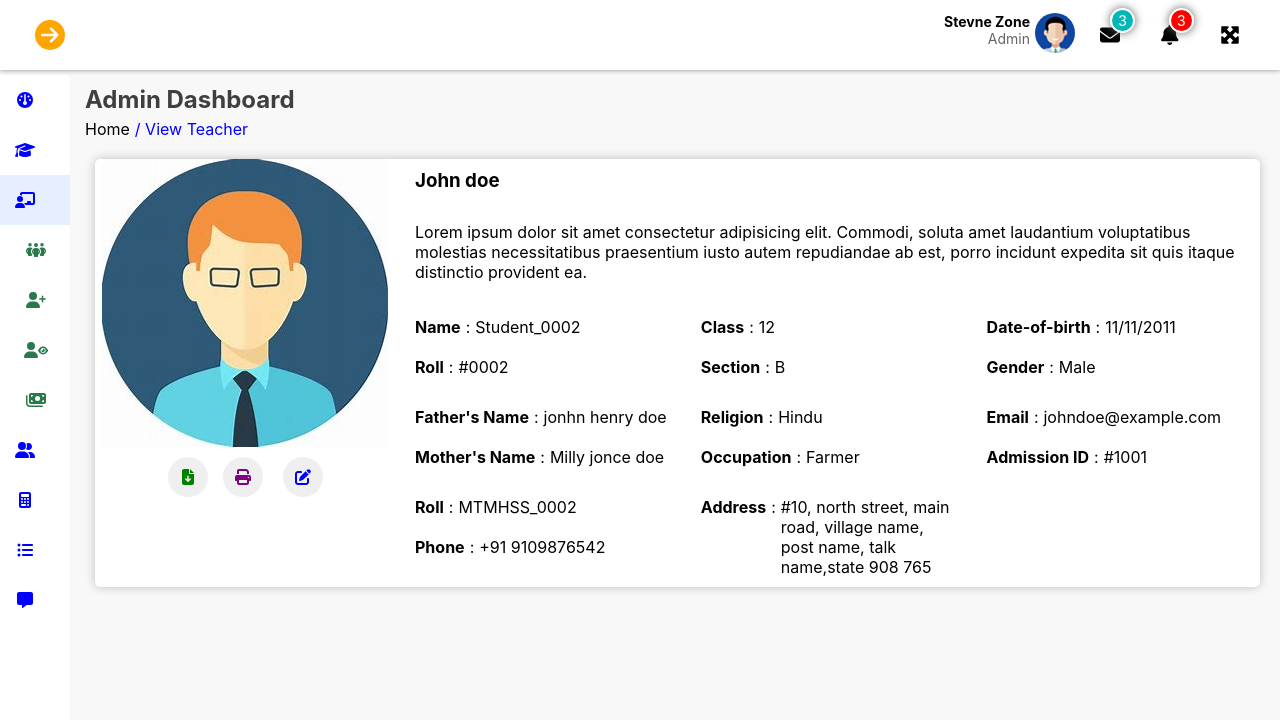
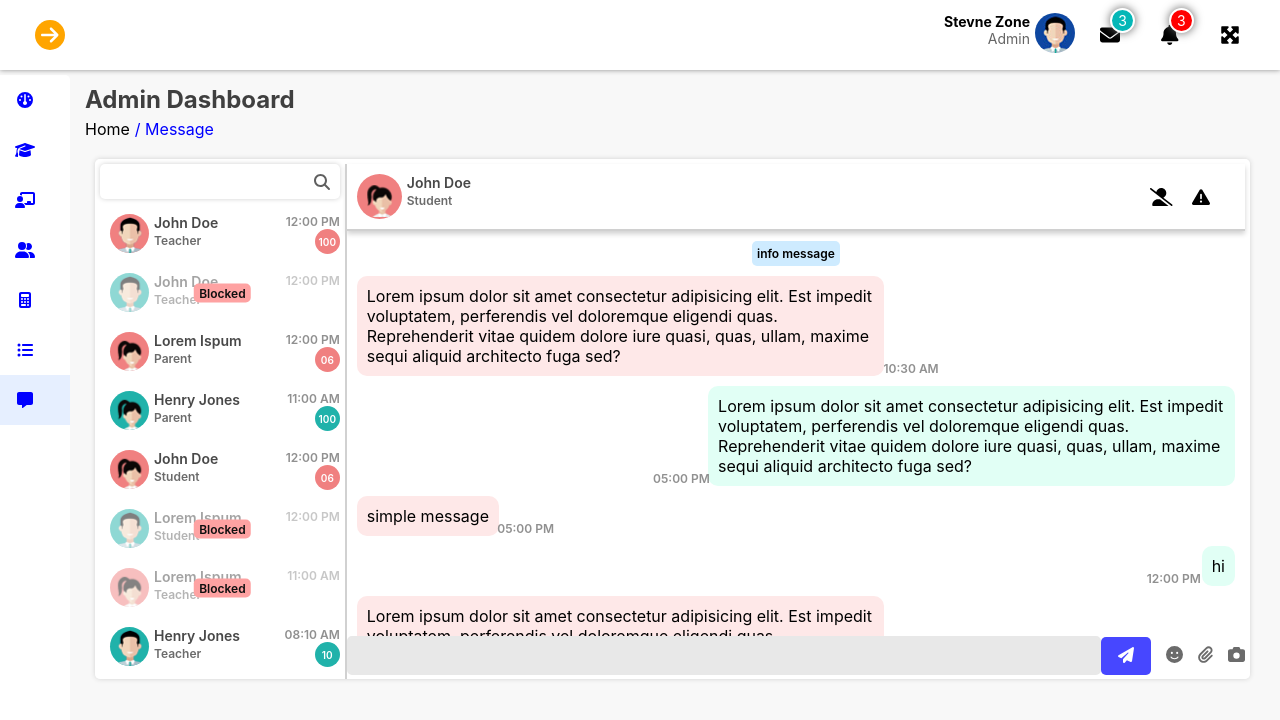
Before and after one commit to Vinoth82003/school_frontend, a React (Create React App) app: page / in a window 1280 px wide. Shown: the top 720 px of the page. Built offline with nearby package versions, Linux system fonts and the light colour scheme.

Commit message:
Adding App.js

```diff
--- a/src/App.js
+++ b/src/App.js
@@ -11,9 +11,9 @@ function App() {
   const [isStudent, setStudent] = useState(false);
   const [isTeacher, setTeacher] = useState(false);
   const [isParent, setParent] = useState(false);
-  const [currentClick, setCurrentClick] = useState(["view teacher"]);
-  const [activeBar, setactiveBar] = useState("teachers");
-  const [currentPath, setCurrentPath] = useState(["view teacher"]);
+  const [currentClick, setCurrentClick] = useState(["message"]);
+  const [activeBar, setactiveBar] = useState("message");
+  const [currentPath, setCurrentPath] = useState(["message"]);
   const value = {
     isSidebar,
     setSidebar,
```
